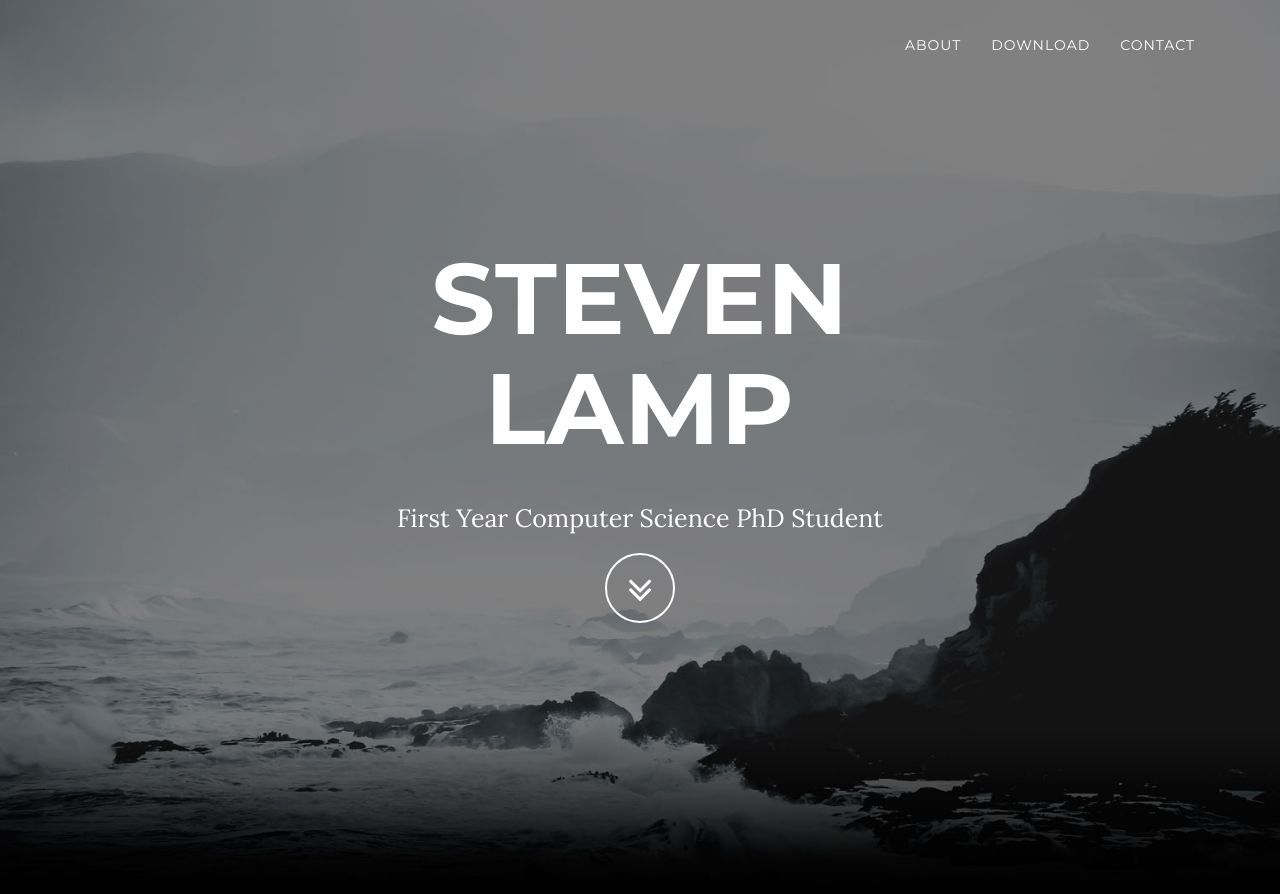
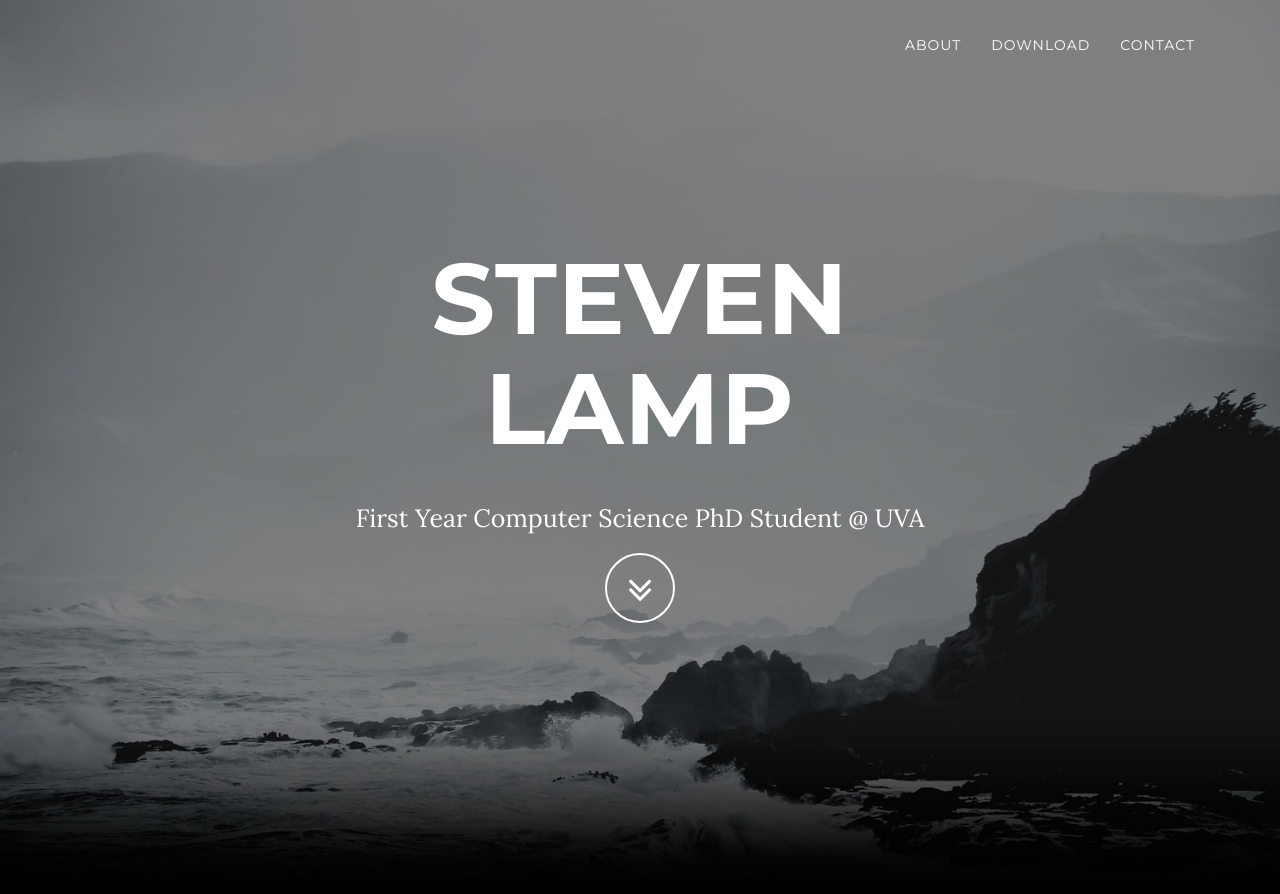
Before and after one commit to LampSteven17/LampSteven17.github.io, a Jekyll site: the page built from index.html, in a window 1280 px wide and 900 px high. Shown: the top 894 px of the window. Built offline with Jekyll 4.4.1, drawn with Linux system fonts in a browser that asks for light colours; some of the changed lines change nothing that is shown.

Commit message:
More changes

```diff
--- a/_config.yml
+++ b/_config.yml
@@ -2,8 +2,7 @@
 title: Steven Lamp
 email: vxn3kr@virginia.edu
 url: https://LampSteven17.github.io
-description: "First Year Computer Science PhD Student "
-location: "@ UVA"
+description: "First Year Computer Science PhD Student @ UVA"
 
 # Color settings (hex-codes without the leading hash-tag)
 color:
--- a/_includes/head.html
+++ b/_includes/head.html
@@ -4,7 +4,8 @@
     <title>{% if page.title %}{{ page.title }}{% else %}{{ site.title }}{% endif %}</title>
     <meta name="viewport" content="width=device-width">
     <meta name="description" content="{{ site.description }}">
-    <meta name="location" content="{{ site.location }}">
+    <meta name="description" content="{{ site.description }}">
+
     <link rel="canonical" href="{{ page.url | replace:'index.html','' | prepend: site.baseurl | prepend: site.url }}">
 
     <!-- Custom CSS & Bootstrap Core CSS - Uses Bootswatch Flatly Theme: http://bootswatch.com/flatly/ -->
```
